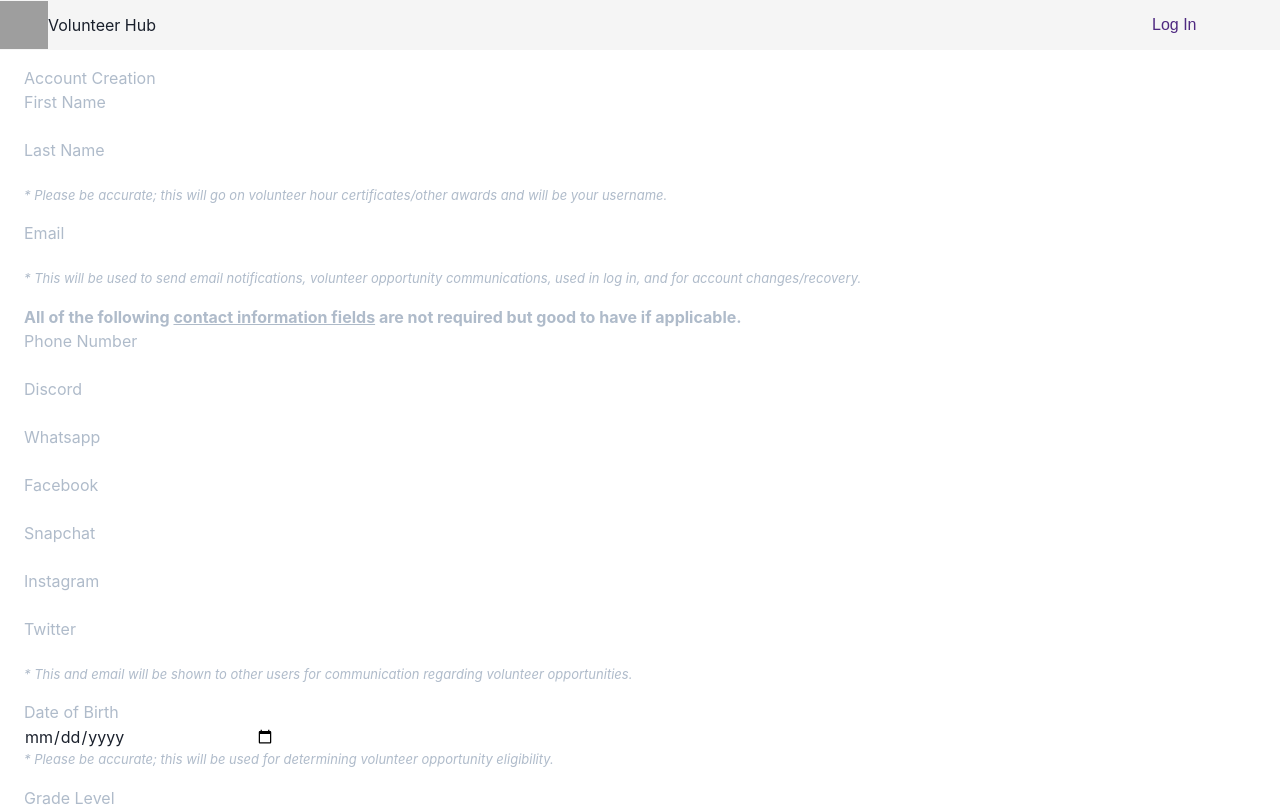
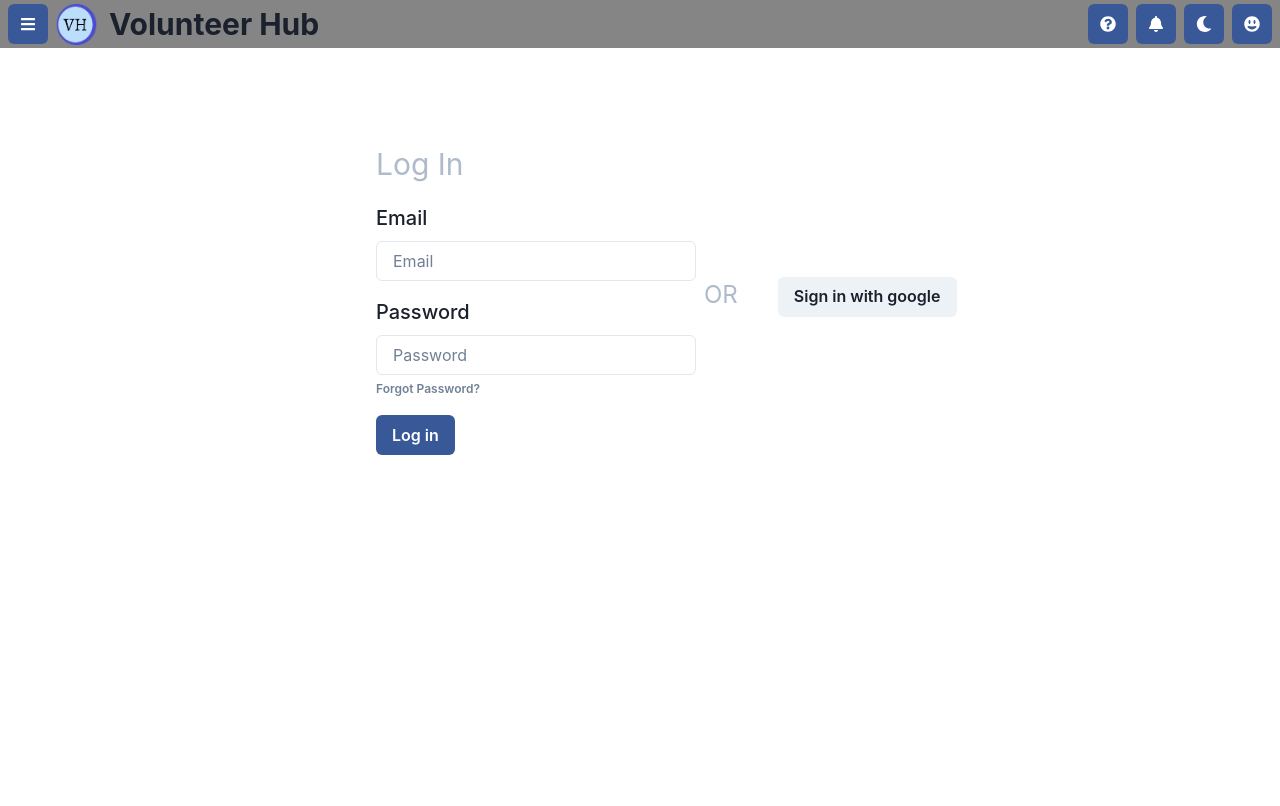
Before and after one commit to uvadhar11/Volunteer-Hub, a React (Create React App) app in the folder app/: page /sign-up in a window 1280 px wide. Shown: the top 806 px of the page. Built offline with nearby package versions, Linux system fonts and the light colour scheme; grey boxes are pictures that could not be loaded.

Commit message:
Made log in page into a form.

```diff
--- a/app/src/components/log-in.js
+++ b/app/src/components/log-in.js
@@ -6,6 +6,9 @@ import {
   Center,
   Button,
   HStack,
+  FormControl,
+  FormLabel,
+  Spacer,
 } from "@chakra-ui/react";
 import React from "react";
 import NavBar from "./navbar";
@@ -18,43 +21,52 @@ function LogIn() {
     <VStack>
       <NavBar />
       <Center w="100%" h="30em">
-        <HStack w="45%" h="21em" bg="whiteAlpha.200">
-          {/* Log in text */}
+        <HStack w="45%" h="22.3em" bg="whiteAlpha.200">
+          {/* Sign Up text */}
           <Flex justify="left" align="left" flexDirection="column">
             <Text ml="6" mt="1.5" fontSize="3xl">
-              Log-In
+              Log In
             </Text>
 
             {/* Email */}
-            <Text ml="6" mt="4" fontSize="xl">
+            <FormControl>
+              <FormLabel ml="6" mt="4" fontSize="xl">
                 Email
-            </Text>
-            <Input placeholder="Email" size="md" w="20em" mt="2" ml="6"></Input>
+              </FormLabel>
+              <Input
+                type="email"
+                placeholder="Email"
+                size="md"
+                w="20em"
+                // mt="2"
+                ml="6"
+              ></Input>
 
               {/* Password */}
-            <Text ml="6" mt="4" fontSize="xl">
+              <FormLabel ml="6" mt="4" fontSize="xl">
                 Password
-            </Text>
+              </FormLabel>
               <Input
+                type="password"
                 placeholder="Password"
                 size="md"
                 w="20em"
-              mt="2"
+                // mt="2"
                 ml="6"
               ></Input>
               <Button
                 size="xs"
                 w="-webkit-fit-content"
                 variant="link"
-              mt="1"
                 ml="6"
                 onClick={() => navigate("/forgot-password")}
               >
                 Forgot Password?
               </Button>
-
+              <Spacer />
               {/* Log in button */}
               <Button
+                type="submit"
                 mt="4"
                 ml="6"
                 size="md"
@@ -63,14 +75,15 @@ function LogIn() {
               >
                 Log in
               </Button>
+            </FormControl>
           </Flex>
 
           {/* sign in with google */}
           <Flex>
-            <Text fontSize="2xl" ml="10">
+            <Text fontSize="2xl" mr="5" mt="0.5">
               OR
             </Text>
-            <Button size="md" ml="10" w="-webkit-fit-content">
+            <Button size="md" ml="5" w="-webkit-fit-content" mr="12" mt="0.5">
               Sign in with google
             </Button>
           </Flex>
--- a/app/src/components/sign-up.js
+++ b/app/src/components/sign-up.js
@@ -1,159 +1,247 @@
+import {
+  Button,
+  Flex,
+  HStack,
+  Input,
+  VStack,
+  Text,
+  Center,
+  FormControl,
+  FormLabel,
+  Spacer,
+} from "@chakra-ui/react";
 import React from "react";
+import NavBar from "./navbar";
+import { useNavigate } from "react-router-dom";
 
 function SignUp() {
+  let navigate = useNavigate();
+
   return (
-    <div>
-      <nav className="top-bar">
-        <div>
-          <img src="app\src\logo.png" alt="logo" className="logo" />
-          <h3 className="volunteer-hub-logo-text">Volunteer Hub</h3>
-        </div>
-        <div className="SU-log-in-btn">
-          <a href="/log-in" className="log-in-btn">
-            Log In
-          </a>
-        </div>
-      </nav>
+    // <div>
+    //   <nav className="top-bar">
+    //     <div>
+    //       <img src="app\src\logo.png" alt="logo" className="logo" />
+    //       <h3 className="volunteer-hub-logo-text">Volunteer Hub</h3>
+    //     </div>
+    //     <div className="SU-log-in-btn">
+    //       <a href="/log-in" className="log-in-btn">
+    //         Log In
+    //       </a>
+    //     </div>
+    //   </nav>
 
-      {/* <!-- Account Creation Form --> */}
-      <form className="account-creation-form">
-        {/* <!-- Account Creation Title --> */}
-        <h1 className="account-creation-text">Account Creation</h1>
+    //   {/* <!-- Account Creation Form --> */}
+    //   <form className="account-creation-form">
+    //     {/* <!-- Account Creation Title --> */}
+    //     <h1 className="account-creation-text">Account Creation</h1>
 
-        {/* <!-- Name Div --> */}
-        <div className="account-creation-items-style account-creation-name-div">
-          <label>First Name</label>
-          <input required />
-          <label>Last Name</label>
-          <input required />
-          <p>
-            {" "}
-            <i>
-              * Please be accurate; this will go on volunteer hour
-              certificates/other awards and will be your username.
-            </i>{" "}
-          </p>
-        </div>
+    //     {/* <!-- Name Div --> */}
+    //     <div className="account-creation-items-style account-creation-name-div">
+    //       <label>First Name</label>
+    //       <input required />
+    //       <label>Last Name</label>
+    //       <input required />
+    //       <p>
+    //         {" "}
+    //         <i>
+    //           * Please be accurate; this will go on volunteer hour
+    //           certificates/other awards and will be your username.
+    //         </i>{" "}
+    //       </p>
+    //     </div>
 
-        {/* <!-- Email Div --> */}
-        <div className="account-creation-items-style account-creation-email-div">
-          <label>Email</label>
-          <input required />
-          <p>
-            {" "}
-            <i>
-              * This will be used to send email notifications, volunteer
-              opportunity communications, used in log in, and for account
-              changes/recovery.
-            </i>
-          </p>
-        </div>
+    //     {/* <!-- Email Div --> */}
+    //     <div className="account-creation-items-style account-creation-email-div">
+    //       <label>Email</label>
+    //       <input required />
+    //       <p>
+    //         {" "}
+    //         <i>
+    //           * This will be used to send email notifications, volunteer
+    //           opportunity communications, used in log in, and for account
+    //           changes/recovery.
+    //         </i>
+    //       </p>
+    //     </div>
 
-        {/* <!-- Contact Information --> */}
-        <div className="account-creation-items-style">
-          <label>
-            <b>
-              All of the following <u>contact information fields</u> are not
-              required but good to have if applicable.
-            </b>
-          </label>
-          <label>Phone Number</label>
-          <input type="number" min="0" max="9" />
+    //     {/* <!-- Contact Information --> */}
+    //     <div className="account-creation-items-style">
+    //       <label>
+    //         <b>
+    //           All of the following <u>contact information fields</u> are not
+    //           required but good to have if applicable.
+    //         </b>
+    //       </label>
+    //       <label>Phone Number</label>
+    //       <input type="number" min="0" max="9" />
 
-          <label>Discord</label>
-          <input />
+    //       <label>Discord</label>
+    //       <input />
 
-          <label>Whatsapp</label>
-          <input />
+    //       <label>Whatsapp</label>
+    //       <input />
 
-          <label>Facebook</label>
-          <input />
+    //       <label>Facebook</label>
+    //       <input />
 
-          <label>Snapchat</label>
-          <input />
+    //       <label>Snapchat</label>
+    //       <input />
 
-          <label>Instagram</label>
-          <input />
+    //       <label>Instagram</label>
+    //       <input />
 
-          <label>Twitter</label>
-          <input />
+    //       <label>Twitter</label>
+    //       <input />
 
-          <p>
-            {" "}
-            <i>
-              * This and email will be shown to other users for communication
-              regarding volunteer opportunities.
-            </i>{" "}
-          </p>
-        </div>
+    //       <p>
+    //         {" "}
+    //         <i>
+    //           * This and email will be shown to other users for communication
+    //           regarding volunteer opportunities.
+    //         </i>{" "}
+    //       </p>
+    //     </div>
 
-        {/* <!-- Date of Birth Div --> */}
-        <div className="account-creation-items-style account-creation-DOB-div">
-          <label>Date of Birth</label>
-          <input type="date" required />
-          <p>
-            {" "}
-            <i>
-              * Please be accurate; this will be used for determining volunteer
-              opportunity eligibility.
-            </i>{" "}
-          </p>
-        </div>
+    //     {/* <!-- Date of Birth Div --> */}
+    //     <div className="account-creation-items-style account-creation-DOB-div">
+    //       <label>Date of Birth</label>
+    //       <input type="date" required />
+    //       <p>
+    //         {" "}
+    //         <i>
+    //           * Please be accurate; this will be used for determining volunteer
+    //           opportunity eligibility.
+    //         </i>{" "}
+    //       </p>
+    //     </div>
 
-        <div className="account-creation-items-style account-creation-grade-level-div">
-          <label>Grade Level</label>
-          <input list="Grade Level" required />
-          <datalist id="Grade Level">
-            <option>Not started school yet (before preschool)</option>
-            <option>Preschool</option>
-            <option>TK (Transitional Kindergarten)</option>
-            <option>Kindergarten</option>
-            <option>1st grade</option>
-            <option>2nd grade</option>
-            <option>3rd grade</option>
-            <option>4th grade</option>
-            <option>5th grade</option>
-            <option>6th grade</option>
-            <option>7th grade</option>
-            <option>8th grade</option>
-            <option>9th grade</option>
-            <option>10th grade</option>
-            <option>11th grade</option>
-            <option>12th grade</option>
-            <option>College/University</option>
-            <option>Out of school</option>
-          </datalist>
-          <p>
-            {" "}
-            <i>
-              * Please be accurate; this will be used for determining volunteer
-              opportunity eligibility.
-            </i>{" "}
-          </p>
-        </div>
+    //     <div className="account-creation-items-style account-creation-grade-level-div">
+    //       <label>Grade Level</label>
+    //       <input list="Grade Level" required />
+    //       <datalist id="Grade Level">
+    //         <option>Not started school yet (before preschool)</option>
+    //         <option>Preschool</option>
+    //         <option>TK (Transitional Kindergarten)</option>
+    //         <option>Kindergarten</option>
+    //         <option>1st grade</option>
+    //         <option>2nd grade</option>
+    //         <option>3rd grade</option>
+    //         <option>4th grade</option>
+    //         <option>5th grade</option>
+    //         <option>6th grade</option>
+    //         <option>7th grade</option>
+    //         <option>8th grade</option>
+    //         <option>9th grade</option>
+    //         <option>10th grade</option>
+    //         <option>11th grade</option>
+    //         <option>12th grade</option>
+    //         <option>College/University</option>
+    //         <option>Out of school</option>
+    //       </datalist>
+    //       <p>
+    //         {" "}
+    //         <i>
+    //           * Please be accurate; this will be used for determining volunteer
+    //           opportunity eligibility.
+    //         </i>{" "}
+    //       </p>
+    //     </div>
 
-        {/* <!-- Password Div --> */}
-        <div className="account-creation-items-style account-creation-password-div">
-          <label>Password</label>
-          <input type="password" required />
+    //     {/* <!-- Password Div --> */}
+    //     <div className="account-creation-items-style account-creation-password-div">
+    //       <label>Password</label>
+    //       <input type="password" required />
 
-          <label>Re-confirm Password</label>
-          <input type="password" required />
-        </div>
+    //       <label>Re-confirm Password</label>
+    //       <input type="password" required />
+    //     </div>
 
-        {/* <!-- submit form button --> */}
-        <input
-          className="account-creation-form-submit-btn"
-          type="submit"
-          value="Create Account"
-        />
-      </form>
+    //     {/* <!-- submit form button --> */}
+    //     <input
+    //       className="account-creation-form-submit-btn"
+    //       type="submit"
+    //       value="Create Account"
+    //     />
+    //   </form>
 
-      <footer className="footer">
-        {/* <!-- Maybe put some stuff in here --> */}
-        <h1>Footer</h1>
-      </footer>
-    </div>
+    //   <footer className="footer">
+    //     {/* <!-- Maybe put some stuff in here --> */}
+    //     <h1>Footer</h1>
+    //   </footer>
+    // </div>
+    <VStack>
+      <NavBar />
+      <Center w="100%" h="30em">
+        <HStack w="45%" h="22.3em" bg="whiteAlpha.200">
+          {/* Sign Up text */}
+          <Flex justify="left" align="left" flexDirection="column">
+            <Text ml="6" mt="1.5" fontSize="3xl">
+              Log In
+            </Text>
+
+            {/* Email */}
+            <FormControl>
+              <FormLabel ml="6" mt="4" fontSize="xl">
+                Email
+              </FormLabel>
+              <Input
+                type="email"
+                placeholder="Email"
+                size="md"
+                w="20em"
+                // mt="2"
+                ml="6"
+              ></Input>
+
+              {/* Password */}
+              <FormLabel ml="6" mt="4" fontSize="xl">
+                Password
+              </FormLabel>
+              <Input
+                type="password"
+                placeholder="Password"
+                size="md"
+                w="20em"
+                // mt="2"
+                ml="6"
+              ></Input>
+              <Button
+                size="xs"
+                w="-webkit-fit-content"
+                variant="link"
+                ml="6"
+                onClick={() => navigate("/forgot-password")}
+              >
+                Forgot Password?
+              </Button>
+              <Spacer />
+              {/* Log in button */}
+              <Button
+                type="submit"
+                mt="4"
+                ml="6"
+                size="md"
+                colorScheme="facebook"
+                w="-webkit-fit-content"
+              >
+                Log in
+              </Button>
+            </FormControl>
+          </Flex>
+
+          {/* sign in with google */}
+          <Flex>
+            <Text fontSize="2xl" mr="5" mt="0.5">
+              OR
+            </Text>
+            <Button size="md" ml="5" w="-webkit-fit-content" mr="12" mt="0.5">
+              Sign in with google
+            </Button>
+          </Flex>
+        </HStack>
+      </Center>
+    </VStack>
   );
 }
 
```
Lines whose indentation alone changed are shown as unchanged.
